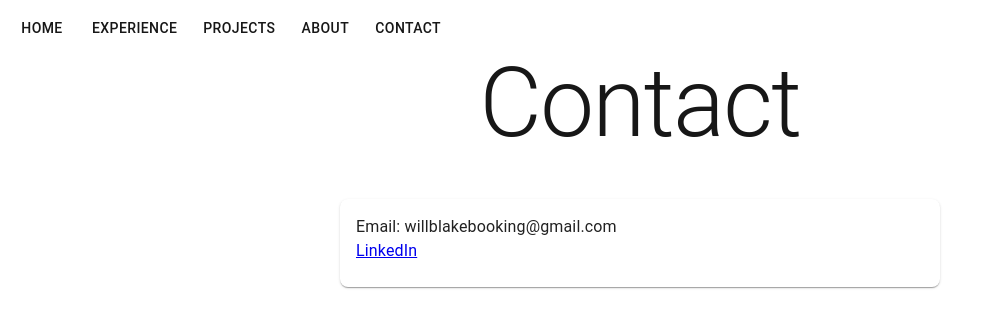
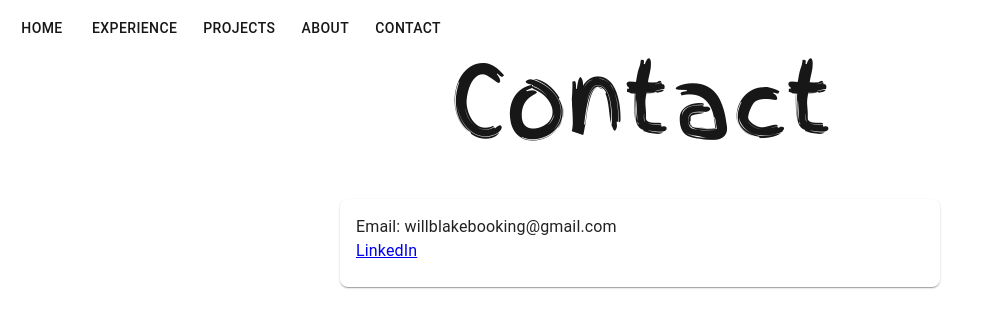
Before and after one commit to willblake01/portfolio, a Next.js app: page /contact in a window 1280 px wide. Shown: the top 328 px of the page, without its empty margins (0-982 px from the left). Built offline with nearby package versions, Linux system fonts and the light colour scheme.

Commit message:
Add header font

```diff
--- a/app/about/page.tsx
+++ b/app/about/page.tsx
@@ -8,7 +8,11 @@ const About = () => (
     <Box
       sx={{ alignItems: 'center', display: 'flex', flexDirection: 'column' }}
     >
-      <Typography sx={{ marginBottom: '2.5rem' }} variant={'h1'}>
+      <Typography
+        fontFamily="FingerPaint"
+        sx={{ marginBottom: '2.5rem' }}
+        variant={'h1'}
+      >
         About
       </Typography>
     </Box>
--- a/app/contact/page.tsx
+++ b/app/contact/page.tsx
@@ -8,7 +8,12 @@ const Contact = () => (
     <Box
       sx={{ alignItems: 'center', display: 'flex', flexDirection: 'column' }}
     >
-      <Typography sx={{ mb: '2.5rem' }} component={'h2'} variant={'h1'}>
+      <Typography
+        fontFamily="FingerPaint"
+        sx={{ mb: '2.5rem' }}
+        component={'h2'}
+        variant={'h1'}
+      >
         Contact
       </Typography>
       <ContactCard />
--- a/app/experience/page.tsx
+++ b/app/experience/page.tsx
@@ -18,6 +18,7 @@ const Experience = () => (
       <Typography
         sx={{ marginBottom: '2.5rem' }}
         component={'h2'}
+        fontFamily="FingerPaint"
         variant={'h1'}
       >
         Experience
--- a/app/globals.css
+++ b/app/globals.css
@@ -26,6 +26,12 @@ h1, h2, h3, h4, h5, h6 {
   margin: 0;
 }
 
+/* fonts.css */
+@font-face {
+  font-family: 'FingerPaint';
+  src: url('./fonts/FingerPaint-Regular.ttf') format('truetype');
+}
+
 .cardSubHeader {
   text-align: left;
 }
--- a/app/projects/page.tsx
+++ b/app/projects/page.tsx
@@ -7,7 +7,11 @@ const Projects = () => (
   <>
     <AppBar />
     <Box sx={{ justifyContent: 'center', display: 'flex' }}>
-      <Typography sx={{ marginBottom: '2.5rem' }} variant={'h1'}>
+      <Typography
+        fontFamily="FingerPaint"
+        sx={{ marginBottom: '2.5rem' }}
+        variant={'h1'}
+      >
         Projects
       </Typography>
     </Box>
```
Also changed, not shown: app/page.tsx (+6 -2 lines), app/fonts/FingerPaint-Regular.ttf (added).
